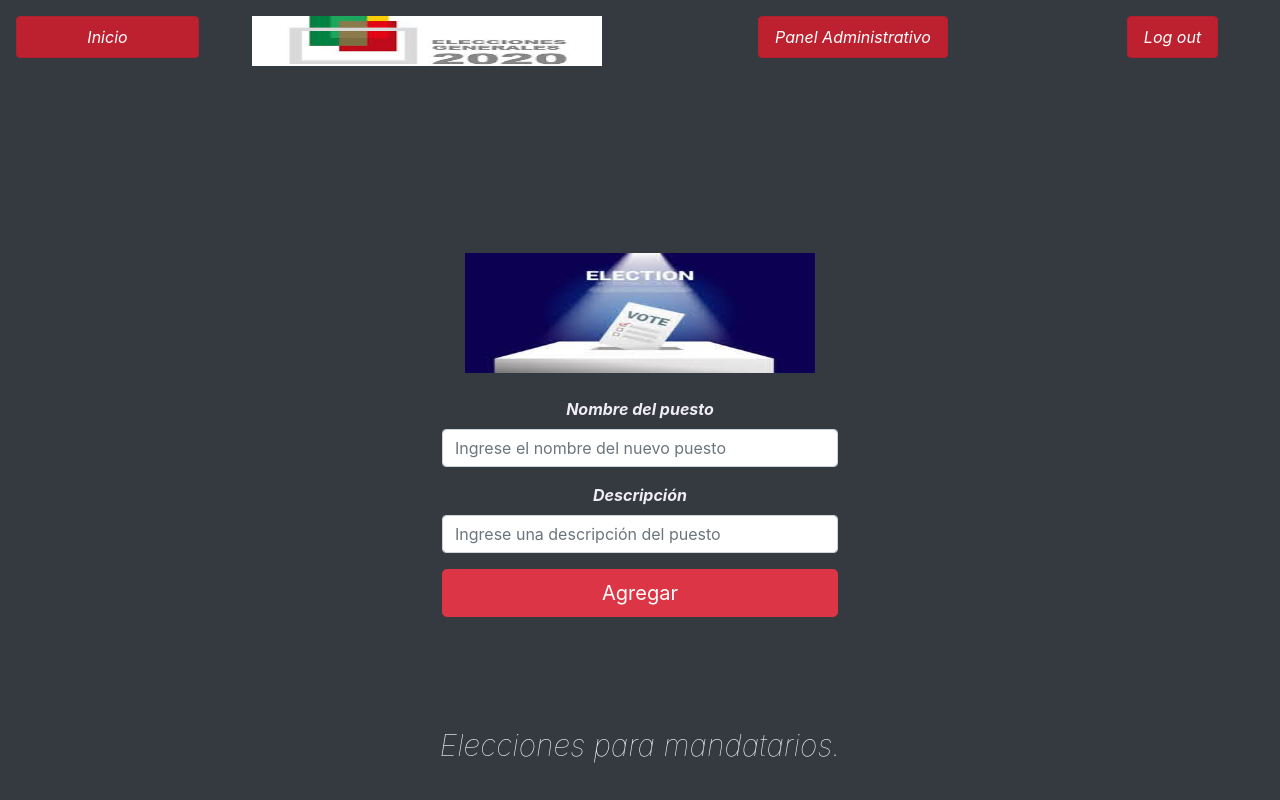
After one commit to ebanguz/Elecciones, a PHP site: page /folders/webFiles/agregarPuesto.php in a window 1280 px wide. The commit adds this page. Run offline with PHP 8.4, Linux system fonts and the light colour scheme; the visitor is signed in with stand-in values (Sample User, id 1); some libraries are stand-ins or nearby versions.

Commit message:
Puestos parcialmente terminado

```diff
--- a/folders/css/layout.css
+++ b/folders/css/layout.css
@@ -3,27 +3,33 @@ body {
 }
 
 h3 {
-    color: rgb(119, 9, 228);
+    color: rgb(240, 236, 245);
     font-size: 50px;
     font-weight: lighter;
     font-style: italic;
 }
 
 h1 {
-    color: rgb(119, 9, 228);
+    color: rgb(240, 236, 245);
     font-weight: bold;
     font-style: italic;
 }
 
 p {
-    color: rgb(119, 9, 228);
+    color: rgb(240, 236, 245);
     font-size: 30px;
     font-weight: lighter;
     font-style: italic;
 }
 
 a {
-    color: rgb(233, 34, 143);
+    color: rgb(240, 236, 245);
+    font-weight: bold;
+    font-style: italic;
+}
+
+label {
+    color: rgb(240, 236, 245);
     font-weight: bold;
     font-style: italic;
 }
--- a/folders/databaseHandler/databaseMethods.php
+++ b/folders/databaseHandler/databaseMethods.php
@@ -11,11 +11,11 @@ class DataBaseMethods
         $this->connection = new databaseConnection($directory);
     }
 
-    public function getTableUsuario($user)
+    public function getAdministrador($user,$password)
     {
 
-        $stm = $this->connection->db->prepare('Select * FROM usuario where usuario = ?');
-        $stm->bind_param('s', $user);
+        $stm = $this->connection->db->prepare('Select * FROM administracion where usuario = ? and clave = ?');
+        $stm->bind_param('ss', $user,$password);
         $stm->execute();
 
         $result = $stm->get_result();
@@ -26,28 +26,55 @@ class DataBaseMethods
         } else {
 
             $row = $result->fetch_object();
-            $user = new Usuario();
+            $user = new Administrador();
 
             $user->id_usuario = $row->id_usuario;
+            $user->usuario = $row->usuario;
+            $user->clave = $row->clave;
             $user->nombre = $row->nombre;
             $user->apellido = $row->apellido;
-            $user->telefono = $row->telefono;
-            $user->correo = $row->correo;
-            $user->usuario = $row->usuario;
-            $user->clave = $row->clave;
+            $user->cedula = $row->cedula;
 
             $stm->close();
             return $user;
         }
     }
 
-    public function getFriends($id)
+    public function getAdministradorById($id)
+    {
+
+        $stm = $this->connection->db->prepare('Select * FROM administracion where id_usuario = ?');
+        $stm->bind_param('i', $id);
+        $stm->execute();
+
+        $result = $stm->get_result();
+
+        if ($result->num_rows === 0) {
+
+            return null;
+        } else {
+
+            $row = $result->fetch_object();
+            $user = new Administrador();
+
+            $user->id_usuario = $row->id_usuario;
+            $user->usuario = $row->usuario;
+            $user->clave = $row->clave;
+            $user->nombre = $row->nombre;
+            $user->apellido = $row->apellido;
+            $user->cedula = $row->cedula;
+
+            $stm->close();
+            return $user;
+        }
+    }
+
+    public function getPuestosActivos()
     {
 
         $tableList = array();
 
-        $stm = $this->connection->db->prepare('Select * FROM Amigos WHERE id_usuario = ?');
-        $stm->bind_param('i', $id);
+        $stm = $this->connection->db->prepare('Select * FROM Puestos WHERE estado = 1');
         $stm->execute();
 
         $result = $stm->get_result();
@@ -57,10 +84,12 @@ class DataBaseMethods
             return $tableList;
         } else {
             while ($row = $result->fetch_object()) {
-                $user = new Amigos();
+                $user = new Puestos();
 
-                $user->id_amigo = $row->id_amigo;
-                $user->id_usuario = $row->id_usuario;
+                $user->id_puesto = $row->id_puesto;
+                $user->nombre = $row->nombre;
+                $user->descripcion = $row->descripcion;
+                $user->estado = $row->estado;
 
                 array_push($tableList, $user);
             }
@@ -70,33 +99,46 @@ class DataBaseMethods
         }
     }
 
-    public function searchUser($id)
+    public function getCandidatesActives()
     {
 
-        $stm = $this->connection->db->prepare('Select * FROM usuario WHERE id_usuario = ?');
-        $stm->bind_param('i', $id);
+        $tableList = array();
+
+        $stm = $this->connection->db->prepare('Select * FROM Candidatos WHERE estado = 1');
         $stm->execute();
 
         $result = $stm->get_result();
 
         if ($result->num_rows === 0) {
 
-            return null;
+            return $tableList;
         } else {
-            $row = $result->fetch_object();
-            $user = new Usuario();
+            while ($row = $result->fetch_object()) {
+                $user = new Candidatos();
 
-            $user->id_usuario = $row->id_usuario;
-            $user->nombre = $row->nombre;
-            $user->apellido = $row->apellido;
-            $user->telefono = $row->telefono;
-            $user->correo = $row->correo;
-            $user->usuario = $row->usuario;
-            $user->clave = $row->clave;
+                $user->id_candidato = $row->id_candidato;
+                $user->nombre = $row->nombre;
+                $user->apellido = $row->apellido;
+                $user->id_partido = $row->id_partido;
+                $user->id_puesto = $row->id_puesto;
+                $user->foto_perfil = $row->foto_perfil;
+                $user->estado = $row->estado;
+
+                array_push($tableList, $user);
+            }
 
             $stm->close();
-            return $user;
+            return $tableList;
         }
+    }
+
+    public function addPuesto($puesto)
+    {
+
+        $stm = $this->connection->db->prepare('insert into Puestos(nombre,descripcion) VALUES(?,?)');
+        $stm->bind_param('ss', $puesto->nombre,$puesto->descripcion);
+        $stm->execute();
+
     }
 
     public function totalFriends($id)
--- a/folders/layouts/layout.php
+++ b/folders/layouts/layout.php
@@ -40,12 +40,12 @@ class Layout
     <header class="masthead mb-auto">
 
     <div class="row">
-    <div class="col-md-5"><h3 class="masthead-brand">Elecciones</h3></div>
-    <div class="col-md-1"></div>
-    <div class="col-md-3"><nav class="nav nav-masthead justify-content-center">
-    <a class="nav-link active" href="{$this->directory}folders\webFiles\loginAdministracion.php">Panel Administrativo</a></div>
-    <div class="col-md-3"><nav class="nav nav-masthead justify-content-center">
-            <a class="nav-link active" href="{$this->logout}">Log out</a>
+    <div class="col-md-2"><a class="nav-link active btn btn-danger" href="{$this->directory}index.php">Inicio</a></div>
+    <div class="col-md-4"><img class="mb-4" src="{$this->directory}folders/images/web/votos.jfif" alt="" width="350" height="50"></div>
+    <div class="col-md-4"><nav class="nav nav-masthead justify-content-center">
+    <a class="nav-link active btn btn-danger" href="{$this->directory}folders\webFiles\loginAdministracion.php">Panel Administrativo</a></div>
+    <div class="col-md-2"><nav class="nav nav-masthead justify-content-center">
+            <a class="nav-link active btn btn-danger" href="{$this->logout}">Log out</a>
     </nav></div>
     </div>
 
@@ -70,6 +70,9 @@ class Layout
 
 
     </body></html>
+    <script src="{$this->directory}folders/js/librarys/jquery/jquery-3.5.1.min.js"></script>
+    <script src="{$this->directory}folders/js/librarys/bootstrap/bootstrap.min.jss"></script>
+    <script src="{$this->directory}folders/js/librarys/toastr/toastr.min.js"></script>
     EOF;
 
     echo $footer;
--- /dev/null
+++ b/folders/objects/Puestos.php
@@ -0,0 +1,25 @@
+<?php
+
+class Puestos {
+
+    public $id_puesto;
+    public $nombre;
+    public $descripcion;
+    public $estado;
+
+    public function InizializeData(
+
+        $id_puesto,
+        $nombre,
+        $descripcion,
+        $estado
+
+    ) {
+
+        $this->id_puesto = $id_puesto;
+        $this->nombre = $nombre;
+        $this->descripcion = $descripcion;
+        $this->estado = $estado;
+
+    }
+}
--- /dev/null
+++ b/folders/webFiles/agregarPuesto.php
@@ -0,0 +1,65 @@
+<?php
+
+require_once '../layouts/layout.php';
+require_once '../JsonHandler/JsonFileHandler.php';
+require_once '../databaseHandler/databaseMethods.php';
+require_once '../objects/Puestos.php';
+
+session_start();
+
+$layout = new Layout(true, 'Agregar Puesto', false);
+$data = new DataBaseMethods('../databaseHandler');
+
+if (isset($_SESSION['administracion'])) {
+    $administrador = json_decode($_SESSION['administracion']);
+} else {
+    header('Location: loginAdministracion.php');
+}
+
+if(isset($_POST['nombre']) && isset($_POST['descripcion'])) {
+    if($_POST['nombre'] == "" || $_POST['descripcion'] == "") {
+        echo "<script> alert('Llene los espacios en blanco.'); </script>";
+
+    } else {
+
+        $puesto = new Puestos();
+        $puesto->nombre = $_POST['nombre'];
+        $puesto->descripcion = $_POST['descripcion'];
+
+        $data->addPuesto($puesto);
+        echo "<script> alert('El puesto ha sido añadido correctamente.'); </script>";
+
+        header('Location: Administracion.php');
+    }
+}
+
+?>
+
+<?php $layout->Header(); ?>
+
+<br>
+<br>
+<br>
+<div class="row">
+    <div class="col-md-4"></div>
+    <div class="col-md-4">
+        <img class="mb-4" src="../images/web/puesto.jfif" alt="" width="350" height="120">
+        <br>
+        <form action='agregarPuesto.php' method="POST">
+            <div class="form-group">
+                <label for="nombrepuesto">Nombre del puesto</label>
+                <input type="text" class="form-control" id="nombrepuesto" placeholder="Ingrese el nombre del nuevo puesto" name='nombre'>
+            </div>
+            <div class="form-group">
+                <label for="descripcionpuesto">Descripción</label>
+                <input type="text" class="form-control" id="descripcionpuesto" placeholder="Ingrese una descripción del puesto" name='descripcion'>
+            </div>
+            <div class="form-group">
+                <button class="btn btn-lg btn-danger btn-block" type="submit">Agregar</button>
+            </div>
+        </form>
+    </div>
+    <div class="col-md-4"></div>
+</div>
+
+<?php $layout->Footer(); ?>
```
Also changed, not shown: elecciones.sql (+21 -2 lines), folders/objects/Administrador.php (added, +30 -0 lines), folders/objects/Candidatos.php (added, +33 -0 lines), folders/webFiles/Administracion.php (added, +50 -0 lines), folders/webFiles/login.php (+10 -2 lines), folders/webFiles/loginAdministracion.php (added, +61 -0 lines), folders/webFiles/logoutAdministration.php (added, +9 -0 lines), index.php (+22 -0 lines), folders/images/web/puesto.jfif (added), folders/images/web/votos.jfif (added), readme.txt (added).
